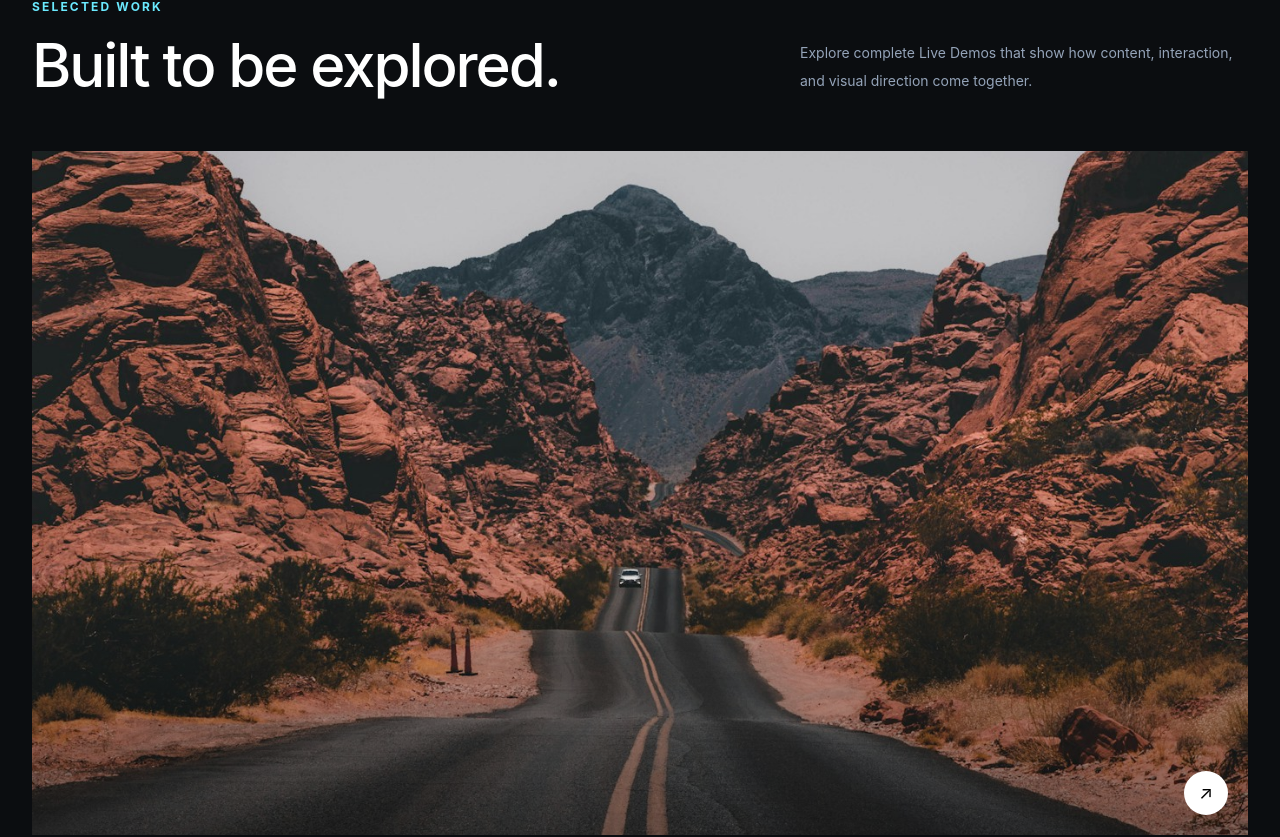
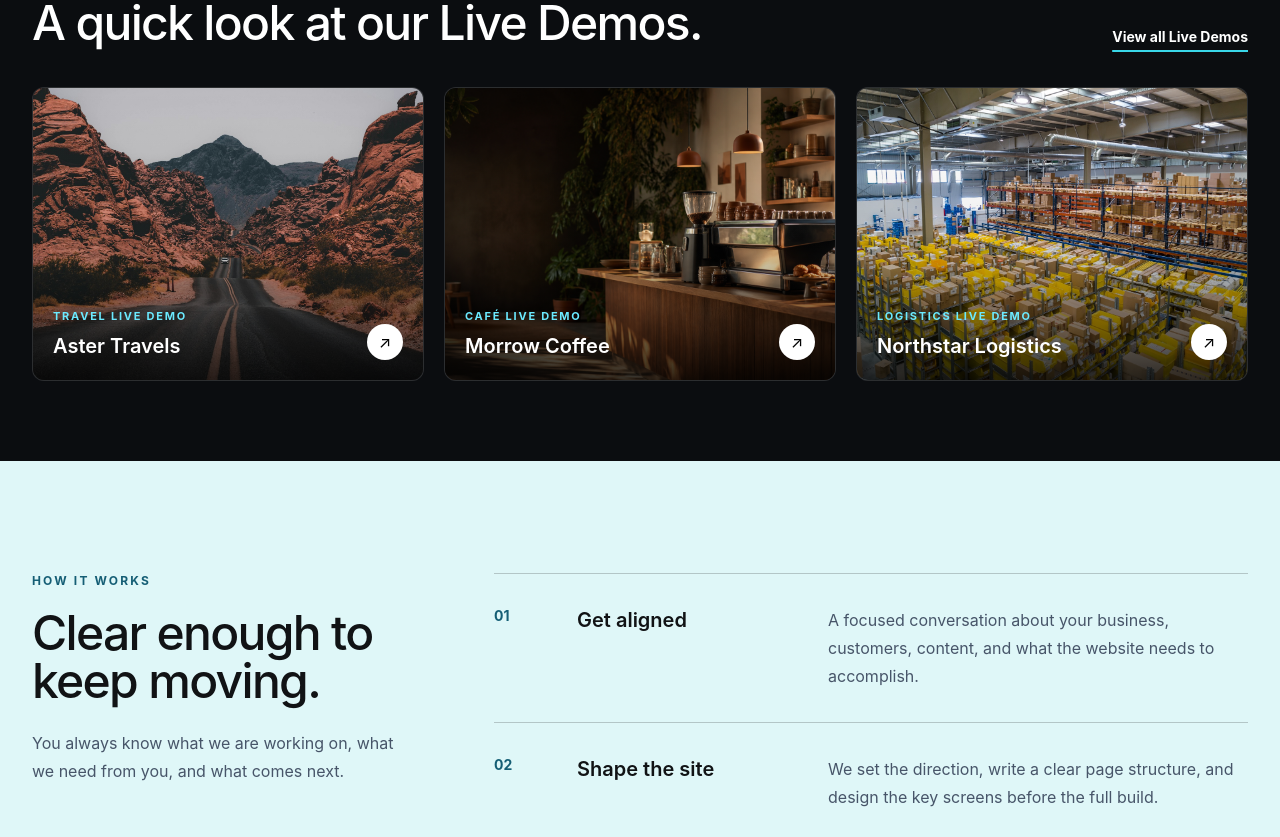
Before and after one commit to SalinBajra/yalabytee, a React (Vite) app in the folder frontend/: page / in a window 1280 px wide. Shown: the part 1968-2805 px from the top of the page. Built offline with nearby package versions, Linux system fonts and the light colour scheme.

Commit message:
HomePage

```diff
--- a/frontend/src/pages/HomePage.jsx
+++ b/frontend/src/pages/HomePage.jsx
@@ -11,26 +11,25 @@ const process = [
   ['04', 'Launch properly', 'Final checks, forms, analytics, domain connection, and a clean handoff. We stay available afterward.']
 ];
 
-function ProjectCard({ project, featured }) {
+function ProjectCard({ project }) {
   return (
-    <article className={`group ${featured ? 'lg:col-span-2' : ''}`}>
+    <article className="group">
       <button
         type="button"
         onClick={() => navigateTo(`/portfolio/${project.slug}`)}
-        className="block w-full text-left"
+        className="block w-full overflow-hidden rounded-xl border border-white/10 bg-white/[0.04] text-left transition hover:border-cyanbrand-400/50"
         aria-label={`View ${project.title}`}
       >
-        <div className={`relative overflow-hidden bg-slate-900 ${featured ? 'aspect-[16/9]' : 'aspect-[4/3]'}`}>
+        <div className="relative aspect-[4/3] overflow-hidden bg-slate-900">
           <img src={project.image} alt="" className="h-full w-full object-cover transition duration-700 group-hover:scale-[1.025]" loading="lazy" />
-          <div className="absolute inset-0 bg-gradient-to-t from-black/45 via-transparent to-transparent" />
-          <span className="absolute bottom-5 right-5 grid h-11 w-11 place-items-center rounded-full bg-white text-lg text-black transition group-hover:bg-cyanbrand-300">↗</span>
-        </div>
-        <div className="flex items-start justify-between gap-5 border-b border-white/15 py-5">
-          <div>
-            <h3 className="text-xl font-semibold text-white">{project.title}</h3>
-            <p className="mt-1 text-sm text-slate-500">{project.category}</p>
+          <div className="absolute inset-0 bg-gradient-to-t from-black/80 via-black/5 to-transparent" />
+          <div className="absolute inset-x-0 bottom-0 flex items-end justify-between gap-4 p-5">
+            <div>
+              <p className="text-[11px] font-bold uppercase tracking-[0.16em] text-cyanbrand-300">{project.category}</p>
+              <h3 className="mt-2 text-xl font-semibold text-white">{project.title}</h3>
+            </div>
+            <span className="grid h-9 w-9 shrink-0 place-items-center rounded-full bg-white text-black transition group-hover:bg-cyanbrand-300">↗</span>
           </div>
-          <p className="hidden max-w-sm text-right text-sm leading-6 text-slate-400 sm:block">{project.summary}</p>
         </div>
       </button>
     </article>
@@ -65,18 +64,20 @@ export default function HomePage() {
         </div>
       </section>
 
-      <section className="bg-[#0b0d10] px-5 py-20 text-white sm:px-6 lg:px-8 lg:py-28">
+      <section className="bg-[#0b0d10] px-5 py-16 text-white sm:px-6 lg:px-8 lg:py-20">
         <div className="mx-auto max-w-7xl">
           <div className="flex flex-col justify-between gap-6 md:flex-row md:items-end">
             <div>
               <p className="text-xs font-bold uppercase tracking-[0.18em] text-cyanbrand-300">Selected work</p>
-              <h2 className="mt-5 text-4xl font-medium tracking-[-0.035em] sm:text-6xl">Built to be explored.</h2>
+              <h2 className="mt-4 text-4xl font-medium tracking-[-0.035em] sm:text-5xl">A quick look at our Live Demos.</h2>
             </div>
-            <p className="max-w-md text-sm leading-7 text-slate-400">Explore complete Live Demos that show how content, interaction, and visual direction come together.</p>
+            <button onClick={() => navigateTo('/portfolio')} className="w-fit text-sm font-bold text-white underline decoration-cyanbrand-400 decoration-2 underline-offset-8 transition hover:text-cyanbrand-200">
+              View all Live Demos
+            </button>
           </div>
-          <div className="mt-14 grid gap-x-6 gap-y-12 lg:grid-cols-2">
-            {portfolioDemos.map((project, index) => (
-              <ProjectCard key={project.slug} project={project} featured={index === 0} />
+          <div className="mt-10 grid gap-5 md:grid-cols-3">
+            {portfolioDemos.map((project) => (
+              <ProjectCard key={project.slug} project={project} />
             ))}
           </div>
         </div>
```
